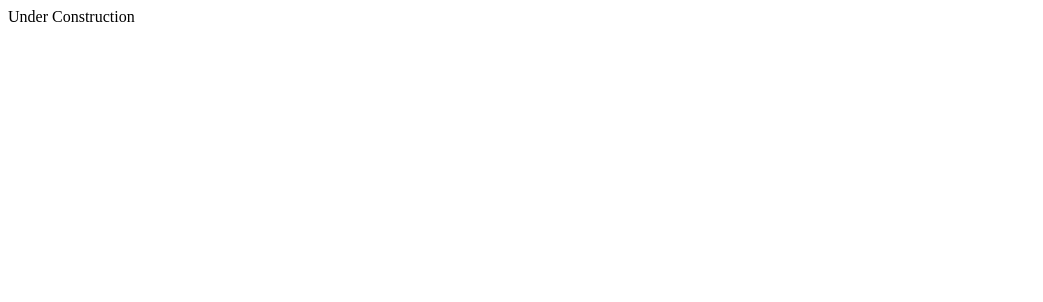
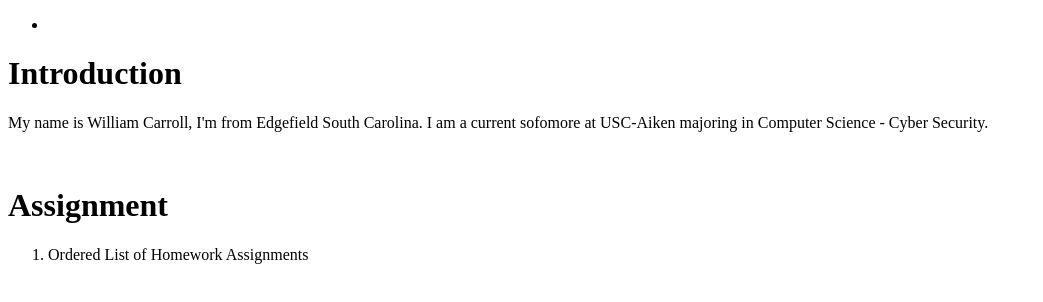
Before and after one commit to WilliamGC05/CSCI225, a plain HTML site: page index.html in a window 1280 px wide. Shown: the whole page, without its empty margins (0-1043 px from the left). Drawn offline with Linux system fonts and the light colour scheme.

Commit message:
September 6

```diff
--- a/index.html
+++ b/index.html
@@ -1,8 +1,39 @@
-<html>
+<!DOCTYPE html>
+<html lang="en-us">
     <head>
         <title>CSCI 225 Webpage of William Carroll</title>
     </head>
+
     <body>
-        <P>Under Construction</P>
+        <div class="navbar">
+            <ul>
+                <li></li>
+            </ul>
+        </div>
+        <div class="introduction">
+            <h1> Introduction </h1>
+            <p> My name is William Carroll, I'm from Edgefield South Carolina. I am a current sofomore at USC-Aiken majoring in
+                Computer Science - Cyber Security.  </p>
+            <img src="" alt="">
+
+        </div>
+        <div class="assignment">
+            <h1> Assignment </h1>
+            <ol>
+                <li> Ordered List of Homework Assignments </li>
+            </ol>
+
+        </div>
+        <div class="portfolio">
+
+        </div>
+        <div class="address">
+
+        </div>
+        <div class="schedule">
+
+        </div>
+
     </body>
+
 </html>
```
Also changed, not shown: img/William.jpg (added).
